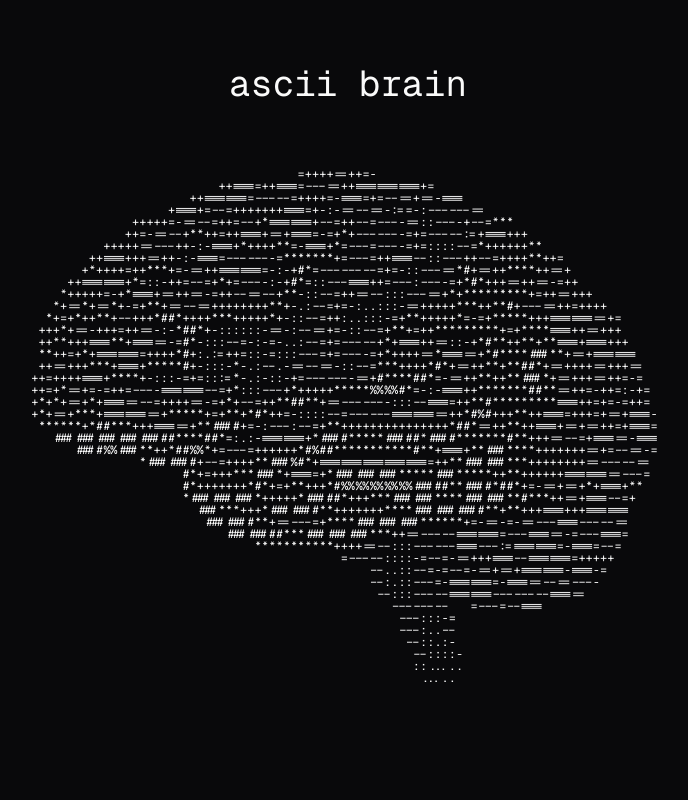
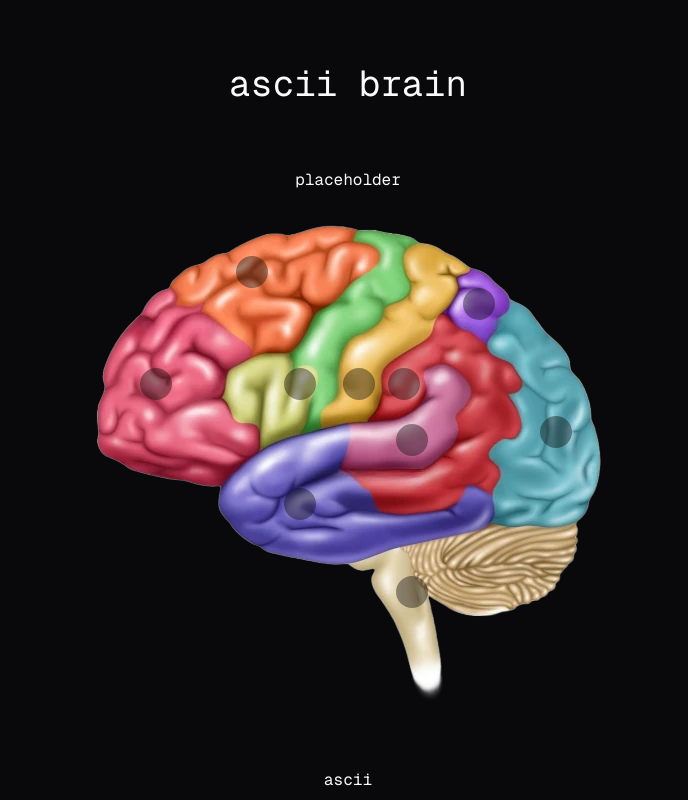
Before and after one commit to scaryjoshie/asciibrain, a SvelteKit app: page / in a window 1280 px wide. Shown: the top 800 px of the page, without its empty margins (292-980 px from the left). Built offline with nearby package versions, Linux system fonts and the light colour scheme.

Commit message:
Add brain image placeholder

```diff
--- a/src/routes/+page.svelte
+++ b/src/routes/+page.svelte
@@ -3,10 +3,30 @@
 	<meta name="description" content="ascii brain - a fun interactive brain parts diagram for ap psych" />
 </svelte:head>
 
-<div class="flex flex-col gap-16 items-center my-16 mx-8">
+<div class="flex flex-col items-center gap-16 my-16 mx-8">
 
 <h1 class="text-4xl text-center">ascii brain</h1>
 
+<div class="flex flex-col items-center">
+    <h2 class="text-center">placeholder</h2>
+
+    <div class="relative">
+        <img src="/images/brain.webp" alt="brain" />
+        <div class="bg-zinc-950 bg-opacity-40 hover:bg-opacity-50 absolute top-44 left-12 size-8 rounded-full"></div>
+        <div class="bg-zinc-950 bg-opacity-40 hover:bg-opacity-50 absolute top-16 left-36 size-8 rounded-full"></div>
+        <div class="bg-zinc-950 bg-opacity-40 hover:bg-opacity-50 absolute top-44 left-48 size-8 rounded-full"></div>
+        <div class="bg-zinc-950 bg-opacity-40 hover:bg-opacity-50 absolute top-44 left-[15.7rem] size-8 rounded-full"></div>
+        <div class="bg-zinc-950 bg-opacity-40 hover:bg-opacity-50 absolute top-44 left-[18.5rem] size-8 rounded-full"></div>
+        <div class="bg-zinc-950 bg-opacity-40 hover:bg-opacity-50 absolute top-24 left-[23.2rem] size-8 rounded-full"></div>
+        <div class="bg-zinc-950 bg-opacity-40 hover:bg-opacity-50 absolute top-56 left-[28rem] size-8 rounded-full"></div>
+        <div class="bg-zinc-950 bg-opacity-40 hover:bg-opacity-50 absolute top-96 left-[19rem] size-8 rounded-full"></div>
+        <div class="bg-zinc-950 bg-opacity-40 hover:bg-opacity-50 absolute top-[14.5rem] left-[19rem] size-8 rounded-full"></div>
+        <div class="bg-zinc-950 bg-opacity-40 hover:bg-opacity-50 absolute top-[18.5rem] left-48 size-8 rounded-full"></div>
+    </div>
+</div>
+
+<div class="flex flex-col items-center gap-10">
+<h2 class="text-center">ascii</h2>
 <p class="text-xs whitespace-pre leading-none">
 &nbsp;                                    =++++==++=-
                           ++====++====---==++=========+=
@@ -52,5 +72,6 @@
                                                      ::.....
                                                       .....                            &nbsp;
 </p>
+</div>
 
 </div>
```
Also changed, not shown: static/images/brain.webp (added).
